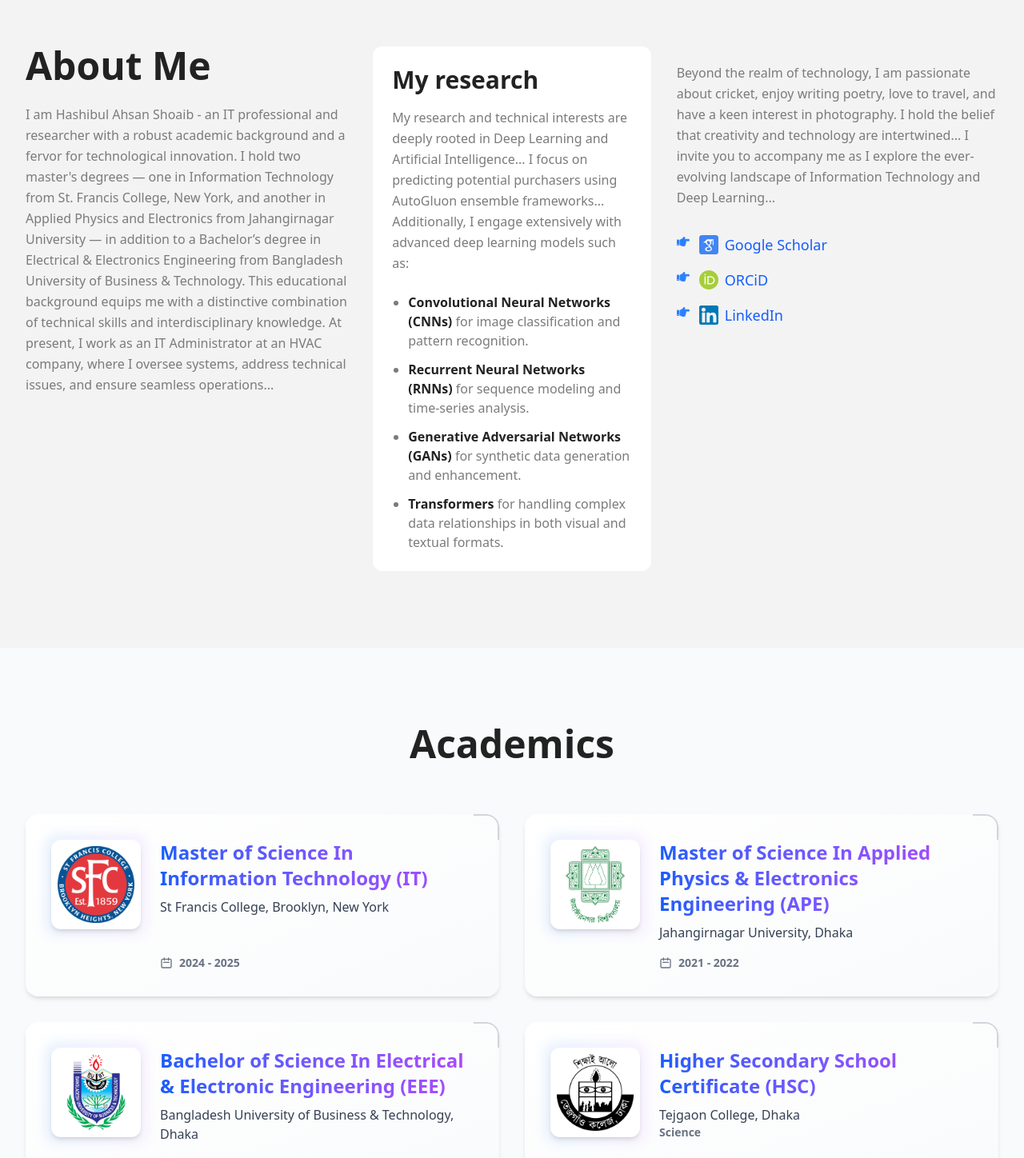
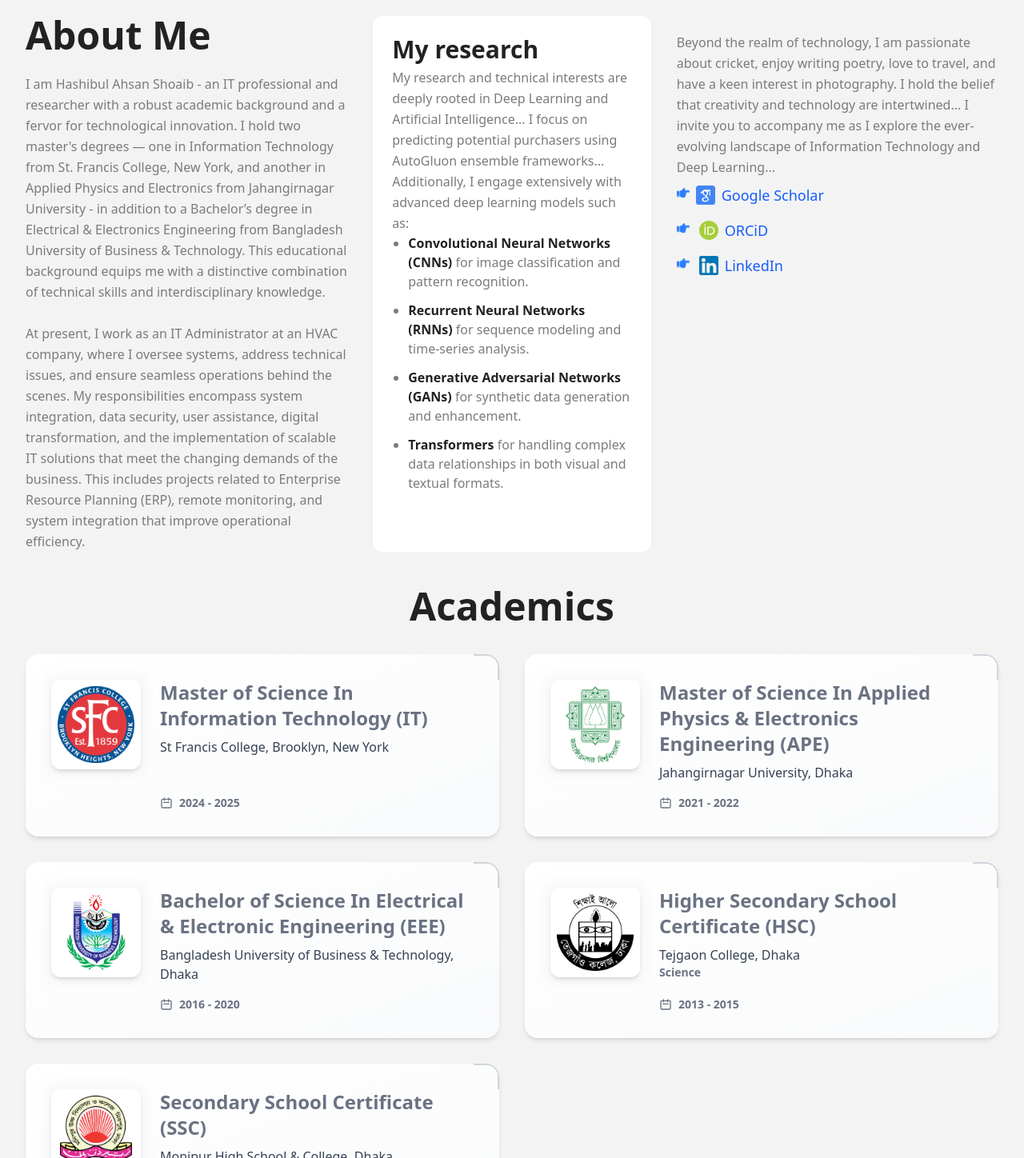
Before and after one commit to Mahmudulislamshuvo/porfolio-tanvir-vay, a React (Vite) app: page / in a window 1280 px wide. Shown: the part 862-2310 px from the top of the page at 80% size. Built offline with nearby package versions, Linux system fonts and the light colour scheme.

Commit message:
Final spacing

```diff
--- a/src/App.jsx
+++ b/src/App.jsx
@@ -6,14 +6,11 @@ import Banner from "./Components/Banner";
 import Experiences from "./Components/Experiences";
 import Footer from "./Components/Footer";
 import Navbar from "./Components/Navbar";
-import AOS from "aos";
 import "aos/dist/aos.css";
 import Academics from "./Components/Academics";
 import Publication from "./Components/Publication";
 import Feature from "./Components/Feature";
 import Certifications from "./Components/Certifications";
-
-AOS.init();
 
 const App = () => {
   // Create refs for each section
@@ -35,7 +32,6 @@ const App = () => {
 
   return (
     <div>
-      <div data-aos="fade-up">Your animated content</div>
       <section ref={homeRef}>
         <Navbar
           scrollToSection={scrollToSection}
--- a/src/Components/AboutMe.jsx
+++ b/src/Components/AboutMe.jsx
@@ -6,16 +6,7 @@ import { FaHandPointRight } from "react-icons/fa";
 const AboutMe = () => {
   return (
     // The green background wrapper is perfect as it is.
-    <div className="py-16 md:py-24">
-      {/* === THE FIX ===
-        I have replaced the problematic `<div class="container">` with a more robust,
-        manually-built container. This new div does the following:
-        - `w-full`: Ensures it takes up the full width of the green background.
-        - `max-w-7xl`: Sets a maximum width for very large screens (like the original container).
-        - `mx-auto`: Centers the container on the page.
-        - `px-4 sm:px-6 lg:px-8`: Provides responsive padding on the sides.
-        This combination solves the overflow issue completely.
-      */}
+    <div className="py-8 md:py-5 sm:py-3">
       <div className="w-full max-w-7xl mx-auto px-4 sm:px-6 lg:px-8">
         <div className="flex flex-col lg:flex-row lg:gap-8">
           {/* === Column 1: About Me ===
@@ -29,16 +20,27 @@ const AboutMe = () => {
             <p className="text-secondary pt-6 leading-relaxed">
               I am Hashibul Ahsan Shoaib - an IT professional and researcher
               with a robust academic background and a fervor for technological
-              innovation. I hold two master's degrees — one in Information
+              innovation. I hold two master&#39;s degrees — one in Information
               Technology from St. Francis College, New York, and another in
-              Applied Physics and Electronics from Jahangirnagar University — in
-              addition to a Bachelor’s degree in Electrical & Electronics
-              Engineering from Bangladesh University of Business & Technology.
-              This educational background equips me with a distinctive
-              combination of technical skills and interdisciplinary knowledge.
-              At present, I work as an IT Administrator at an HVAC company,
-              where I oversee systems, address technical issues, and ensure
-              seamless operations...
+              Applied Physics and Electronics from Jahangirnagar University - in
+              addition to a Bachelor’s degree in Electrical &amp; Electronics
+              Engineering from Bangladesh University of Business &amp;
+              Technology. This educational background equips me with a
+              distinctive combination of technical skills and interdisciplinary
+              knowledge.
+              <br />
+              <br />
+              <span className="text-secondary leading-relaxed">
+                At present, I work as an IT Administrator at an HVAC company,
+                where I oversee systems, address technical issues, and ensure
+                seamless operations behind the scenes. My responsibilities
+                encompass system integration, data security, user assistance,
+                digital transformation, and the implementation of scalable IT
+                solutions that meet the changing demands of the business. This
+                includes projects related to Enterprise Resource Planning (ERP),
+                remote monitoring, and system integration that improve
+                operational efficiency.
+              </span>
             </p>
           </div>
 
@@ -47,10 +49,10 @@ const AboutMe = () => {
             to give space inside the white card.
           */}
           <div className="w-full lg:w-[30%] bg-white rounded-xl p-6 mt-12 lg:mt-0">
-            <h2 className="text-primary text-3xl font-bold text-start mb-4">
+            <h2 className="text-primary text-3xl font-bold text-start mb-1">
               My research
             </h2>
-            <p className="text-secondary text-start mb-6 leading-relaxed">
+            <p className="text-secondary text-start leading-relaxed">
               My research and technical interests are deeply rooted in Deep
               Learning and Artificial Intelligence... I focus on predicting
               potential purchasers using AutoGluon ensemble frameworks...
@@ -98,8 +100,8 @@ const AboutMe = () => {
                 Learning...
               </p>
             </div>
-            <ul className="space-y-4 mt-8">
-              <li className="flex items-center gap-x-3">
+            <ul className="space-y-4 mt-2">
+              <li className="flex items-center gap-x-2">
                 <FaHandPointRight className="text-blue-500 animate-bounce flex-shrink-0" />
                 <a
                   href="https://scholar.google.com/citations?user=3G8WUu0AAAAJ&hl=en&oi=ao"
--- a/src/Components/Academics.jsx
+++ b/src/Components/Academics.jsx
@@ -8,19 +8,13 @@ import monipur from "../assets/academics/monipur.png";
 const Academics = () => {
   return (
     // Section wrapper with a light background and responsive vertical padding
-    <div className="bg-gray-50 py-16 md:py-24">
+    <div className="py-8 md:py-6 sm:py-3 bg-chosenBackground">
       {/* Using the robust, overflow-proof container we built before */}
       <div className="w-full max-w-7xl mx-auto px-4 sm:px-6 lg:px-8">
         {/* Responsive heading with appropriate spacing */}
-        <h1 className="text-center text-4xl sm:text-5xl font-bold text-primary mb-12 lg:mb-16">
+        <h1 className="text-center text-4xl sm:text-5xl font-bold text-primary pb-5 lg:mb-4">
           Academics
         </h1>
-
-        {/* RESPONSIVE GRID LAYOUT:
-            - Displays a single column on mobile and tablets.
-            - Switches to a two-column grid on large desktops (1024px and up).
-            - `gap-8` provides consistent spacing between cards.
-        */}
         <div className="grid grid-cols-1 lg:grid-cols-2 gap-8">
           <EducationCard
             degree="Master of Science In Information Technology (IT)"
--- a/src/Components/Banner.jsx
+++ b/src/Components/Banner.jsx
@@ -1,4 +1,4 @@
-import bannerimg from "../assets/Image.png";
+import bannerimg from "../assets/NewTry.png";
 import { MdOutlineArrowDownward } from "react-icons/md";
 import { useEffect, useState } from "react";
 
@@ -68,7 +68,7 @@ const Banner = ({ scrollToSection, footerRef }) => {
           </div>
 
           {/* Text content block */}
-          <div className="order-2 flex w-[30%] flex-col justify-center px-4 text-center sm:text-left md:order-1 md:w-1/2 mt-8 md:mt-0">
+          <div className="order-2 flex w flex-col justify-center px-4 text-center sm:text-left md:order-1 md:w-1/2 mt-8 md:mt-0">
             <h1 className="text-6xl font-bold leading-none text-primary sm:text-7xl md:text-8xl lg:text-[140px] xl:text-[180px] 2xl:text-[220px]">
               Hello
             </h1>
@@ -84,11 +84,11 @@ const Banner = ({ scrollToSection, footerRef }) => {
           </div>
 
           {/* Image content block */}
-          <div className=" order-1 mx-auto flex w-[68%] items-end justify-center md:order-2 md:w-1/2 md:justify-end">
+          <div className=" order-1 mx-auto flex w-full items-end justify-center md:order-2 md:w-1/2 md:justify-end">
             <img
               src={bannerimg}
               alt="Hashibul Ahsan Shoaib"
-              className="w-auto max-h-[90vh] md:max-h-full object-contain object-bottom sm:pt-[50px]"
+              className="md:max-h-full object-contain object-bottom sm:pt-[50px] h-[100%]"
             />
           </div>
         </div>
--- a/src/Components/Certifications.jsx
+++ b/src/Components/Certifications.jsx
@@ -2,10 +2,10 @@ import Slider from "./CommonCompo/Slider";
 
 const Certifications = () => {
   return (
-    <div className="bg-chosenBackground py-12 md:py-24">
+    <div className="bg-chosenBackground py-8 md:py-6 sm:py-4">
       <div className="w-full max-w-7xl mx-auto px-4 sm:px-6 lg:px-8">
         <div className="text-center">
-          <h2 className="text-3xl sm:text-4xl md:text-5xl font-bold text-primary mb-8 md:mb-12 lg:mb-16">
+          <h2 className="text-3xl sm:text-4xl md:text-5xl font-bold text-primary mb-5 md:mb-4 lg:mb-5 sm:mb-2">
             Certifications
           </h2>
         </div>
--- a/src/Components/CommonCompo/Accordions.jsx
+++ b/src/Components/CommonCompo/Accordions.jsx
@@ -4,9 +4,6 @@ import {
   AccordionHeader,
   AccordionBody,
 } from "@material-tailwind/react";
-import { GoDotFill } from "react-icons/go";
-import { MdArrowOutward } from "react-icons/md";
-import ExperiencesSlider from "./ExperiencesSilder";
 
 function Icon({ id, open }) {
   return (
@@ -35,7 +32,7 @@ export default function AccordionCustomIcon({ experienceData }) {
   const handleOpen = (value) => setOpen(open === value ? 0 : value);
 
   return (
-    <div className="w-full mx-auto py-8">
+    <div className="w-full mx-auto py-2 sm:py-1">
       {experienceData.map((project) => (
         <Accordion
           key={project.id}
--- a/src/Components/CommonCompo/EducationCard.jsx
+++ b/src/Components/CommonCompo/EducationCard.jsx
@@ -21,7 +21,7 @@ const EducationCard = ({
         <div className="relative flex h-full flex-col items-center p-6 text-center md:flex-row md:items-start md:space-x-6 md:p-8 md:text-left">
           {/* Icon with animated border */}
           <div className="relative flex-shrink-0">
-            <div className="absolute -inset-1.5 rounded-xl bg-gradient-to-r from-blue-100 to-purple-100 opacity-75 blur-sm transition-all duration-500 group-hover:opacity-100 z-0"></div>
+            <div className="absolute -inset-1.5 rounded-xl bg-gradient-to-r from-gray-100 to-gray-100 opacity-75 blur-sm transition-all duration-500 group-hover:opacity-100 z-0"></div>
             <div className="relative z-10 rounded-xl bg-white p-2 shadow-md">
               {/* FIXED: Used standard and responsive h/w classes */}
               <img
@@ -34,7 +34,7 @@ const EducationCard = ({
 
           <div className="mt-5 flex h-full w-full flex-col md:mt-0">
             {/* FIXED: Responsive text size and completed the gradient text effect */}
-            <h3 className="text-xl font-bold text-transparent bg-clip-text bg-gradient-to-r from-blue-600 to-purple-500 md:text-2xl">
+            <h3 className="text-xl font-bold text-transparent bg-clip-text bg-gray-500 md:text-2xl">
               {degree}
             </h3>
 
@@ -48,7 +48,7 @@ const EducationCard = ({
                 <p className="text-sm font-semibold text-gray-500">{group}</p>
               )}
               {/* The animated underline */}
-              <div className="absolute bottom-0 left-0 h-0.5 w-0 bg-purple-400 transition-all duration-500 group-hover:w-full"></div>
+              <div className="absolute bottom-0 left-0 h-0.5 w-0 bg-gray-400 transition-all duration-500 group-hover:w-full"></div>
             </div>
 
             {/* Pushed duration to the bottom of the card for better layout */}
--- a/src/Components/Experiences.jsx
+++ b/src/Components/Experiences.jsx
@@ -123,16 +123,15 @@ const Experiences = () => {
   ];
 
   return (
-    <div className="bg-chosenBackground py-16 md:py-24">
-      {/* THE FIX: Changed max-w-4xl to max-w-7xl to match your site's main container width. */}
+    <div className="bg-chosenBackground py-8 md:py-6 sm:py-3">
       <div className="w-full max-w-7xl mx-auto px-4 sm:px-6 lg:px-8">
         <div className="w-full">
           <div className="flex items-center justify-center">
-            <h2 className="text-4xl sm:text-5xl font-bold text-primary mb-12 lg:mb-16">
+            <h2 className="text-4xl sm:text-5xl font-bold text-primary mb-5 lg:mb-4 sm:mb-3">
               Experiences
             </h2>
           </div>
-          <div className="py-[10px]">
+          <div>
             <Accordions experienceData={projects} />
           </div>
         </div>
--- a/src/Components/Feature.jsx
+++ b/src/Components/Feature.jsx
@@ -3,22 +3,13 @@ import { FaHandPointRight } from "react-icons/fa";
 const Feature = () => {
   return (
     // Responsive vertical padding for the section
-    <div className="bg-chosenBackground py-16 md:py-24">
-      {/* Using a robust, centered container.
-        max-w-4xl is a good width for a text-focused section to ensure readability.
-      */}
+    <div className="bg-chosenBackground py-8 md:py-6 sm:py-4">
       <div className="w-full max-w-4xl mx-auto px-4 sm:px-6 lg:px-8">
         <div className="text-center">
           {/* Responsive heading */}
           <h2 className="text-primary text-4xl sm:text-5xl font-bold">
             Featured
           </h2>
-
-          {/* RESPONSIVE PARAGRAPH:
-            - Removed the harmful `px-[300px]`.
-            - `max-w-3xl mx-auto` keeps the paragraph nicely centered and readable within the container.
-            - `text-left` aligns the text inside the block, as intended.
-          */}
           <p className="text-secondary mt-6 mb-10 max-w-3xl mx-auto text-left text-base md:text-lg leading-relaxed">
             After completing my Bachelor's in Electrical and Electronic
             Engineering from BUBT, I started my career at bKash as a Merchant
@@ -31,11 +22,6 @@ const Feature = () => {
             aiming to contribute to the global IT industry...
           </p>
 
-          {/* CORRECTED LINK:
-            - Replaced the <button> with an <a> tag for correct semantics and accessibility.
-            - Styled the link to look like the original button.
-            - Added a subtle hover effect.
-          */}
           <a
             href="https://tinyurl.com/5bhsaepm"
             target="_blank"
--- a/src/Components/Navbar.jsx
+++ b/src/Components/Navbar.jsx
@@ -30,7 +30,7 @@ const Navbar = ({
   };
 
   return (
-    <nav className="fixed top-0 z-50 w-full border-b-[2px] border-[#ededed] bg-white/80 backdrop-blur-sm">
+    <nav className="w-full border-b-[2px] border-[#ededed] bg-white/80 backdrop-blur-sm">
       <div className="w-full max-w-7xl mx-auto px-4 sm:px-6 lg:px-8">
         <div className="flex items-center justify-between py-4">
           {/* Desktop Menu */}
--- a/src/Components/Publication.jsx
+++ b/src/Components/Publication.jsx
@@ -13,7 +13,7 @@ const Publication = () => {
       journal: "IEEE Open Journal of the Computer Society",
       year: 2025,
       publicationType: "Journal article",
-      doi: "10.1109/OJCS.2025.3552376",
+      doi: "DOI: 10.1109/OJCS.2025.3552376",
       link: "https://doi.org/10.1109/ojcs.2025.3552376",
     },
     {
@@ -24,7 +24,7 @@ const Publication = () => {
       journal: "Intelligent Systems with Applications",
       year: 2025,
       publicationType: "Journal article",
-      doi: "10.1016/j.iswa.2025.200537",
+      doi: "DOI: 10.1016/j.iswa.2025.200537",
       link: "https://doi.org/10.1016/j.iswa.2025.200537",
     },
     {
@@ -36,7 +36,7 @@ const Publication = () => {
         "IEEE Conference on Computing Applications and Systems, COMPAS 2024",
       year: 2024,
       publicationType: "Conference paper",
-      doi: "10.1145/3723178.3723232",
+      doi: "DOI: 10.1145/3723178.3723232",
       link: "https://doi.org/10.1145/3723178.3723232",
     },
     {
@@ -48,7 +48,7 @@ const Publication = () => {
         "IEEE Conference on Computing Applications and Systems, COMPAS 2024",
       year: 2024,
       publicationType: "Conference paper",
-      doi: "10.1145/3723178.3723226",
+      doi: "DOI: 10.1145/3723178.3723226",
       link: "https://doi.org/10.1145/3723178.3723226",
     },
     {
@@ -59,7 +59,7 @@ const Publication = () => {
         "IEEE Conference on Computing Applications and Systems, COMPAS 2024",
       year: 2024,
       publicationType: "Conference paper",
-      doi: "10.1109/COMPAS60761.2024.10796330",
+      doi: "DOI: 10.1109/COMPAS60761.2024.10796330",
       link: "https://doi.org/10.1109/compas60761.2024.10796330",
     },
     {
@@ -70,30 +70,22 @@ const Publication = () => {
       journal: "Studies in Big Data",
       year: 2024,
       publicationType: "Book chapter",
-      doi: "10.1007/978-981-97-3966-0_8",
+      doi: "DOI: 10.1007/978-981-97-3966-0_8",
       link: "https://doi.org/10.1007/978-981-97-3966-0_8",
     },
   ];
 
   return (
-    <div className="bg-chosenBackground py-16 md:py-24">
+    <div className="bg-chosenBackground py-8 md:py-6 sm:py-4">
       {/* Using the wide, robust container to match your site's layout */}
       <div className="w-full max-w-7xl mx-auto px-4 sm:px-6 lg:px-8">
         <div className="text-center">
-          <h2 className="text-4xl sm:text-5xl font-bold text-primary mb-12 lg:mb-16">
+          <h2 className="text-4xl sm:text-5xl font-bold text-primary mb-5 lg:mb-4 sm:mb-2">
             Publications
           </h2>
         </div>
-
-        {/* RESPONSIVE GRID LAYOUT:
-            - 1 column on mobile, 2 columns on tablets and up.
-            - `gap-8` provides consistent spacing.
-        */}
         <div className="grid grid-cols-1 md:grid-cols-2 gap-8">
           {publications.map((publication) => (
-            // CARD CONTAINER:
-            // - `flex` and `flex-col` to structure content vertically.
-            // - `h-full` makes cards in the same row equal height.
             <div
               key={publication.id}
               className="group relative flex h-full flex-col overflow-hidden rounded-2xl bg-gradient-to-br from-white to-gray-50 p-6 shadow-lg transition-all duration-300 hover:shadow-xl border border-gray-200/80"
```
Also changed, not shown: src/assets/NewTry.png (added).
